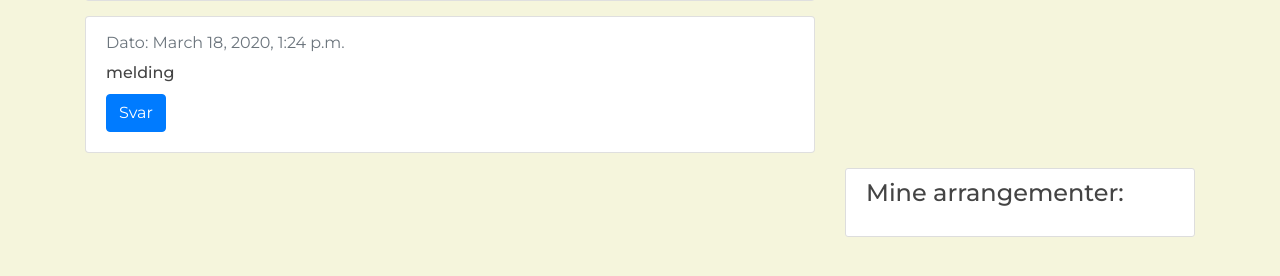
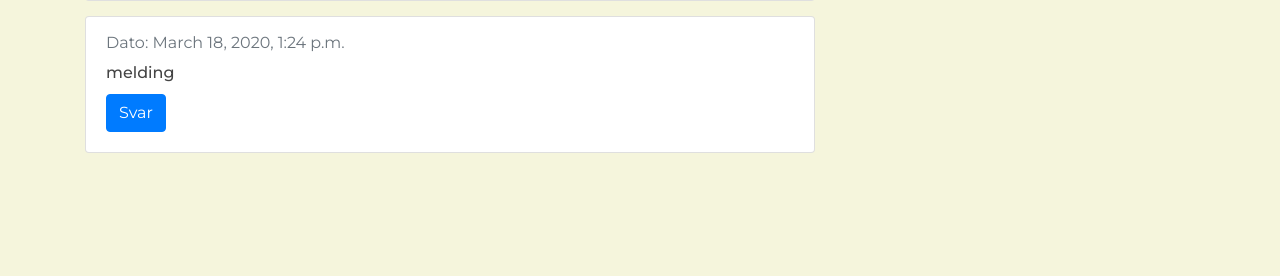
Before and after one commit to eivindsd/Programvareutvikling---Prosjekt, a Django app: page /home/ in a window 1280 px wide. Shown: the part 338-614 px from the top of the page. Run offline with Django 3.2, Linux system fonts and the light colour scheme; a user stored in the database is signed in; data comes from the database, SQL or seed files in the repository; some libraries are stand-ins or nearby versions.

Commit message:
Endringer i hjem side

```diff
--- a/website/templates/website/home.html
+++ b/website/templates/website/home.html
@@ -36,9 +36,5 @@
 {% endblock sidebar %}
 
 {% block arrangementer %}
-    <div class="col-md-4" style="height: 100%">
-          <div class="content-section">
-              <h4 style="padding-bottom: 10px;" >Mine arrangementer:</h4>
-          </div>
-    </div>
+
 {% endblock arrangementer %}
```
